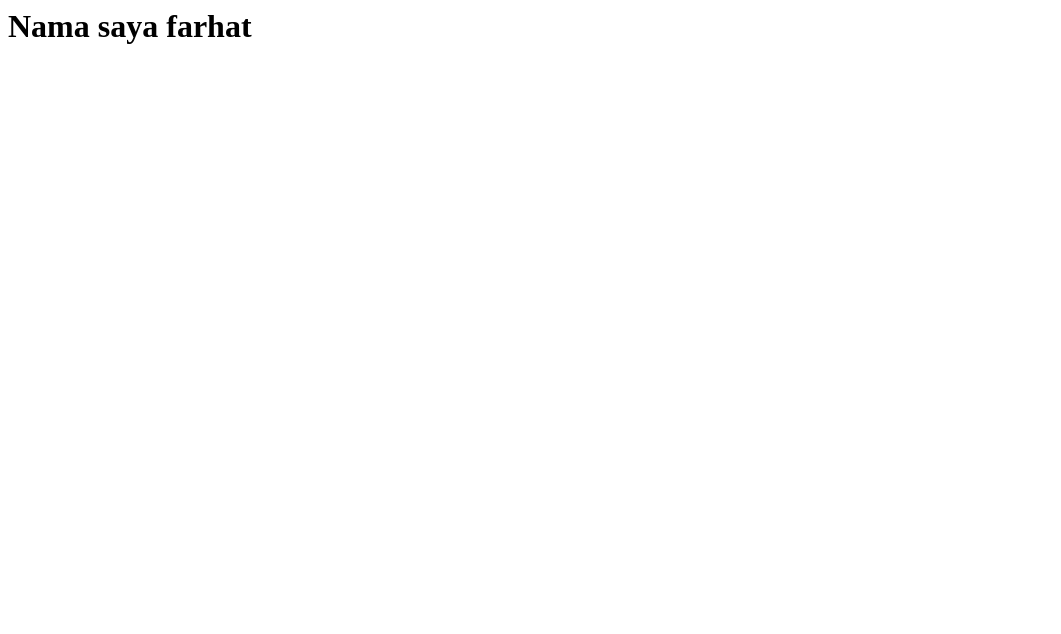
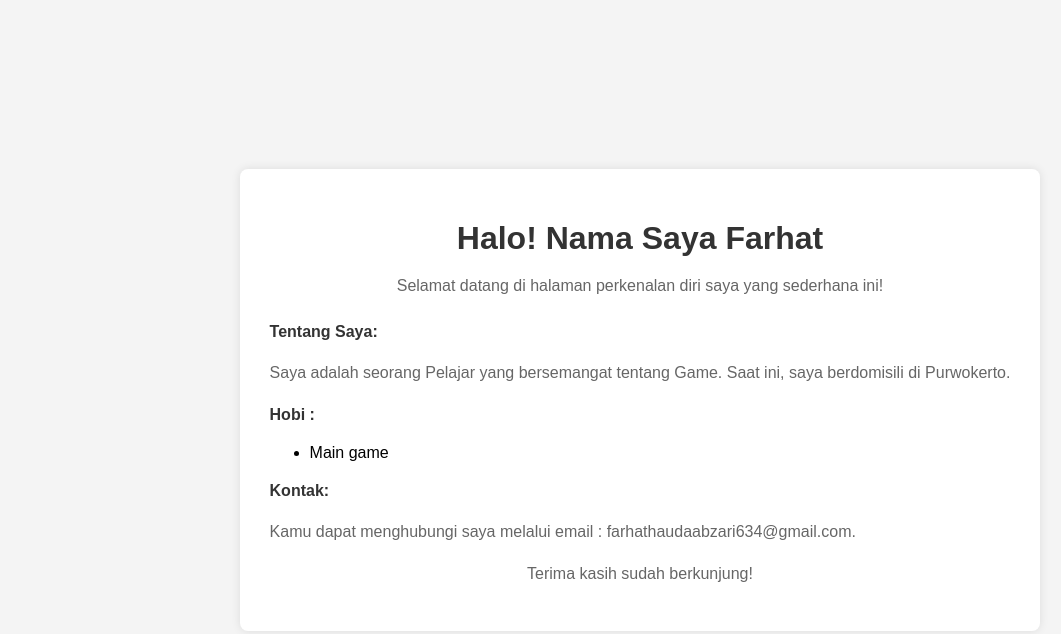
Before and after one commit to pemroalrisyad/Farhat, a plain HTML site: page index.html in a window 1280 px wide. Shown: the whole page, without its empty margins (0-1061 px from the left). Drawn offline with Linux system fonts and the light colour scheme.

Commit message:
Update index.html

```diff
--- a/index.html
+++ b/index.html
@@ -1 +1,69 @@
-<h1>Nama saya farhat</h1>
+<!DOCTYPE html>
+<html lang="id">
+<head>
+    <meta charset="UTF-8">
+    <meta name="viewport" content="width=device-width, initial-scale=1.0">
+    <title>Perkenalan Diri</title>
+    <style>
+        body {
+            font-family: sans-serif;
+            background-color: #f4f4f4;
+            display: flex;
+            justify-content: center;
+            align-items: center;
+            min-height: 100vh;
+            margin: 0;
+        }
+
+        .container {
+            background-color: #fff;
+            padding: 30px;
+            border-radius: 8px;
+            box-shadow: 0 0 10px rgba(0, 0, 0, 0.1);
+            text-align: center;
+        }
+
+        h1 {
+            color: #333;
+            margin-bottom: 10px;
+        }
+
+        p {
+            color: #666;
+            line-height: 1.6;
+            margin-bottom: 15px;
+        }
+
+        .info {
+            margin-top: 20px;
+            text-align: left;
+        }
+
+        .info strong {
+            font-weight: bold;
+            color: #333;
+        }
+    </style>
+</head>
+<body>
+    <div class="container">
+        <h1>Halo! Nama Saya Farhat</h1>
+        <p>Selamat datang di halaman perkenalan diri saya yang sederhana ini!</p>
+
+        <div class="info">
+            <p><strong>Tentang Saya:</strong></p>
+            <p>Saya adalah seorang Pelajar yang bersemangat tentang Game. Saat ini, saya berdomisili di Purwokerto.</p>
+
+            <p><strong>Hobi :</strong></p>
+            <ul>
+                <li>Main game</li>
+            </ul>
+
+            <p><strong>Kontak:</strong></p>
+            <p>Kamu dapat menghubungi saya melalui email : farhathaudaabzari634@gmail.com.</p>
+        </div>
+
+        <p>Terima kasih sudah berkunjung!</p>
+    </div>
+</body>
+</html>
```
